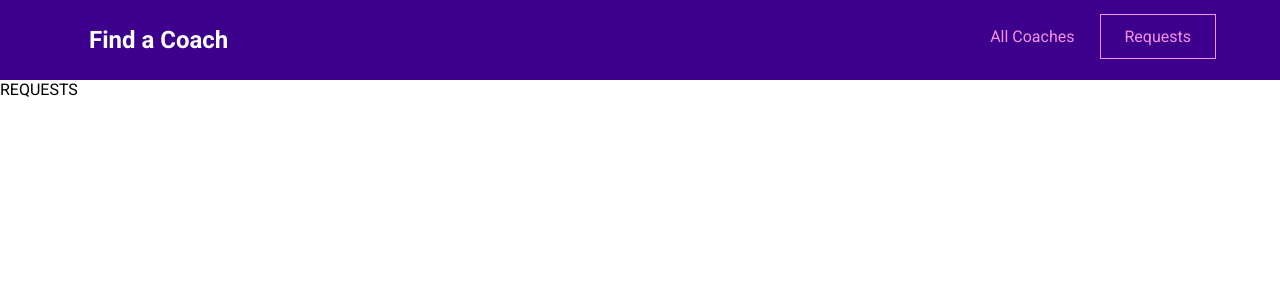
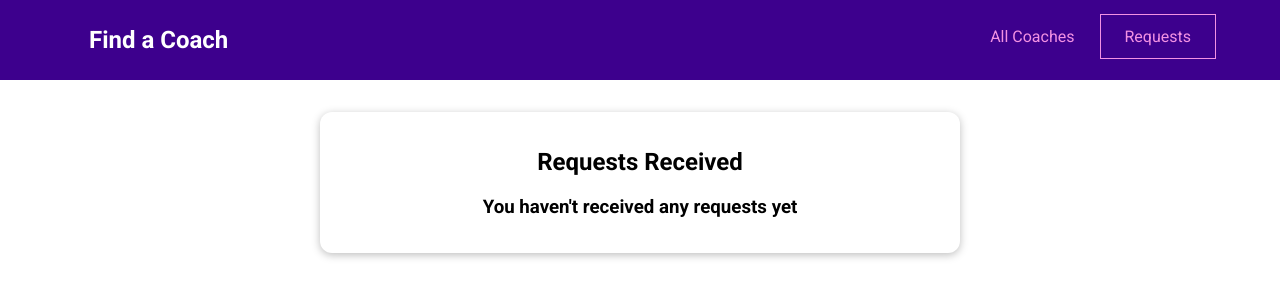
Before and after one commit to sidneyfranciscodev/find-a-coach-vue, a Vue app: page /requests in a window 1280 px wide. Shown: the top 300 px of the page. Built offline with nearby package versions, Linux system fonts and the light colour scheme.

Commit message:
add template, styles and functionality to RequestsReceived.vue

```diff
--- a/src/pages/requests/RequestsReceived.vue
+++ b/src/pages/requests/RequestsReceived.vue
@@ -1,3 +1,40 @@
 <template>
-  REQUESTS
+  <section>
+    <base-card>
+      <header>
+        <h2>Requests Received</h2>
+      </header>
+      <ul v-if="hasRequests">
+        <li></li>
+      </ul>
+      <h3 v-else>You haven't received any requests yet</h3>
+    </base-card>
+  </section>
 </template>
+
+<script setup>
+import { useStore } from "@/stores/store";
+import { computed } from "vue";
+
+const store = useStore();
+
+const receivedRequests = computed(() => store.requests);
+const hasRequests = computed(() => store.hasRequests);
+</script>
+
+<style scoped>
+header {
+  text-align: center;
+}
+
+ul {
+  list-style: none;
+  margin: 2rem auto;
+  padding: 0;
+  max-width: 30rem;
+}
+
+h3 {
+  text-align: center;
+}
+</style>
```
